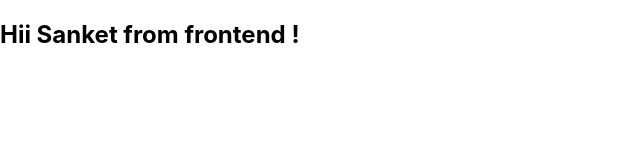
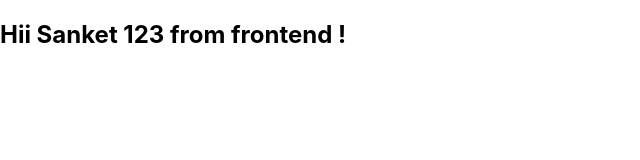
Before and after one commit to Sanketpatil0108/AWS-demo, a React (Create React App) app in the folder frontend/: page / in a window 1280 px wide. Shown: the top 160 px of the page, without its empty margins (0-640 px from the left). Built offline with nearby package versions, Linux system fonts and the light colour scheme; no server answers.

Commit message:
Docker Modifications

```diff
--- a/frontend/src/App.js
+++ b/frontend/src/App.js
@@ -17,7 +17,7 @@ function App() {
 
   return (
     <div>
-      <h2>Hii Sanket from frontend !</h2>
+      <h2>Hii Sanket 123 from frontend !</h2>
       <h3>{backendMessage}</h3>
     </div>
   );
```
